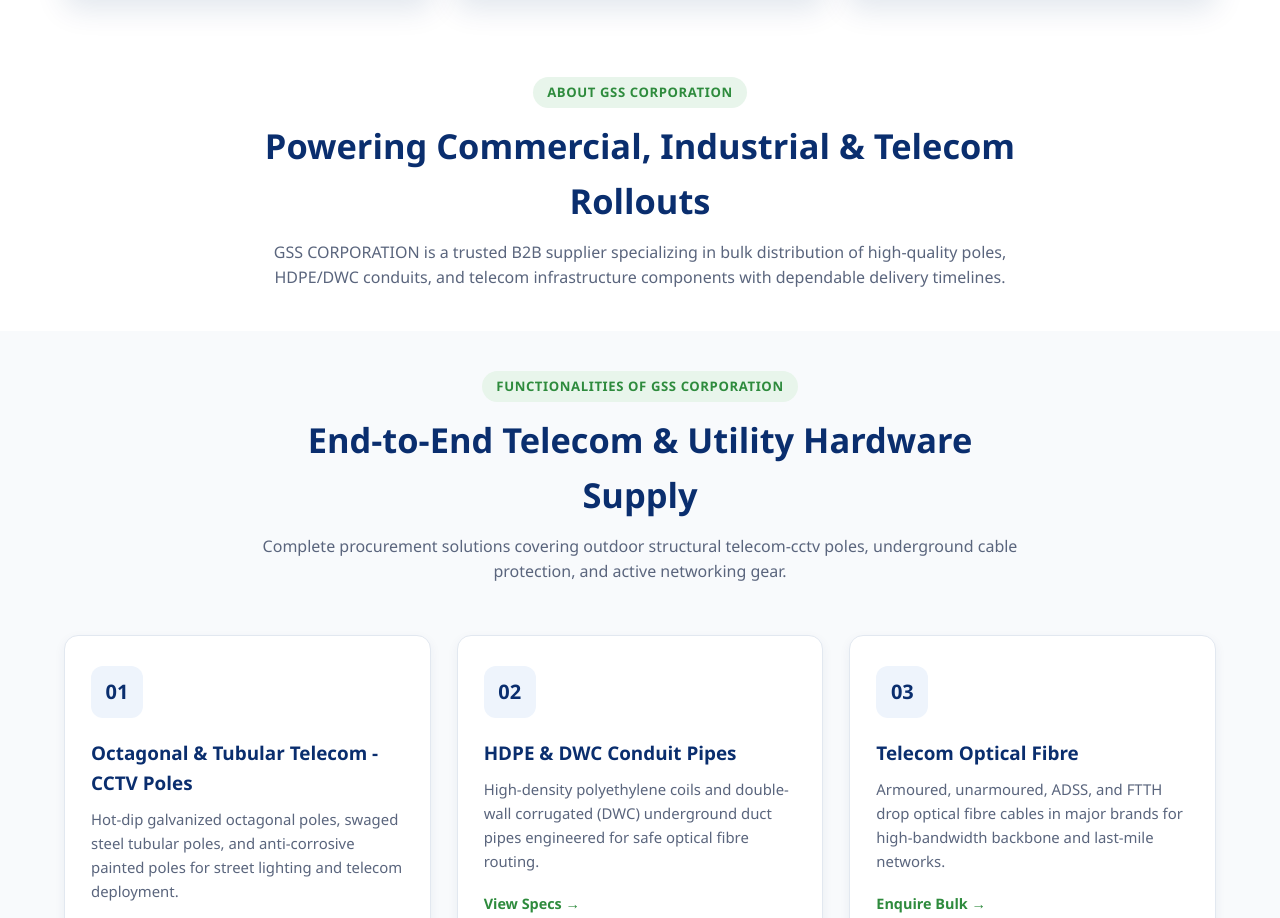
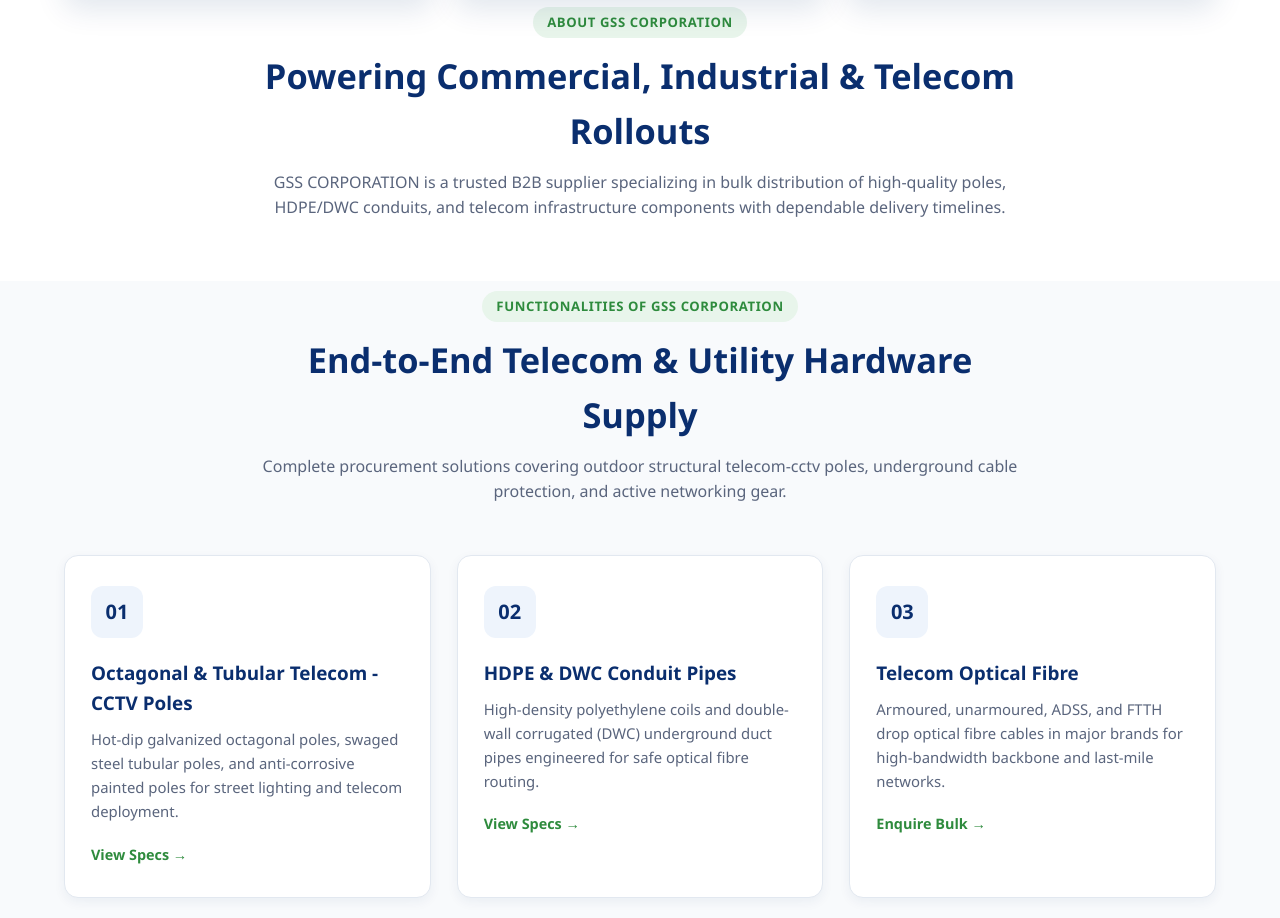
Before and after one commit to prothit/gssrepository, a plain HTML site: page change.html in a window 1280 px wide. Shown: the part 1005-1923 px from the top of the page. Drawn offline with nearby package versions, Linux system fonts and the light colour scheme.

Commit message:
reduced the padding from 80px to 10px among all the sections in the html file

```diff
--- a/change.html
+++ b/change.html
@@ -378,7 +378,7 @@
 
     /* Section Headings */
     section {
-      padding: 80px 0;
+      padding: 10px 0;
     }
 
     .section-header {
@@ -879,24 +879,6 @@
         grid-template-columns: 1fr;
       }
     }
-
-	/* Reduce gap between About and Functionalities */
-#about {
-  padding-bottom: 40px;
-}
-
-#about .section-header {
-  margin-bottom: 0;
-}
-
-#functionalities {
-  padding-top: 40px;
-}
-
-.bold{
-font-weight:bold;
-}
-
   </style>
 </head>
 <body ng-controller="MainController">
```
Also changed, not shown: index.html (+1 -19 lines), 1 other file.
